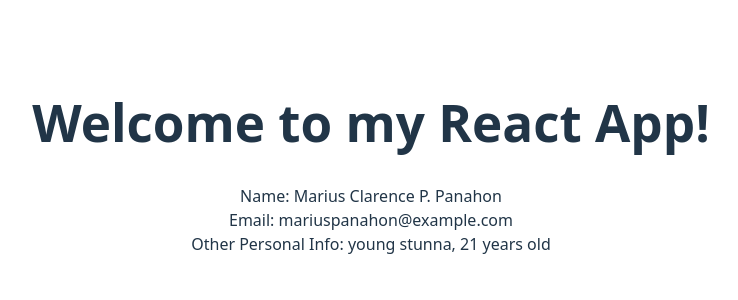
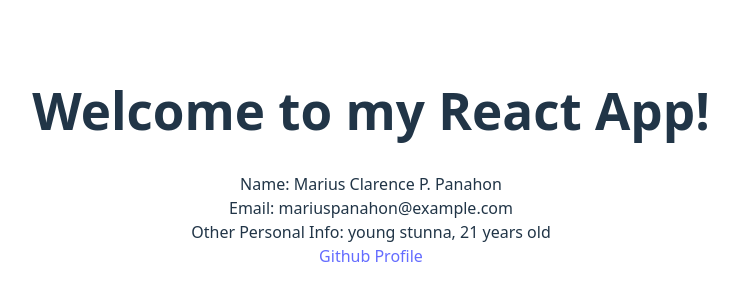
Before and after one commit to M4r-shall/Panahon_webprog, a React (Vite) app in the folder panahon-client/: page / in a window 1280 px wide. Shown: the part 234-534 px from the top of the page, without its empty margins (269-1007 px from the left). Built offline with nearby package versions, Linux system fonts and the light colour scheme.

Commit message:
added link

```diff
--- a/panahon-client/src/App.jsx
+++ b/panahon-client/src/App.jsx
@@ -12,7 +12,9 @@
             Name: Marius Clarence P. Panahon<br/>
             Email: mariuspanahon@example.com<br/>
             Other Personal Info: young stunna, 21 years old<br/>
-            <a href="https://github.com/M4r-shall/Panahon_webprog" target="github"></a>
+            <div>
+               <a href="https://github.com/M4r-shall/Panahon_webprog" target="github">Github Profile</a>
+            </div>
           </p>
           </header>
       </div>
```
